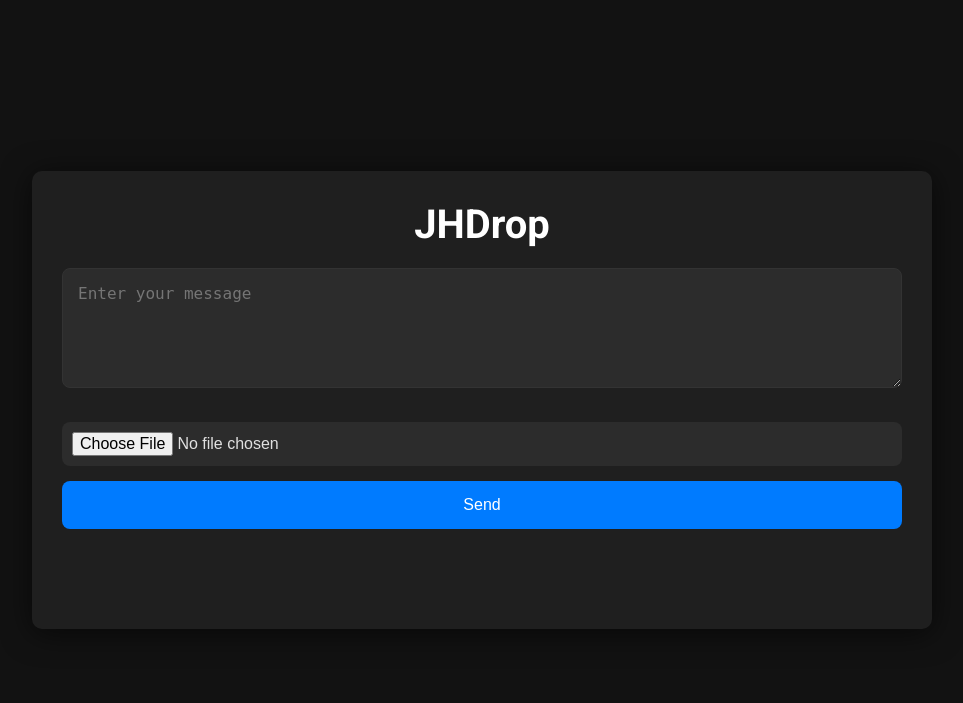
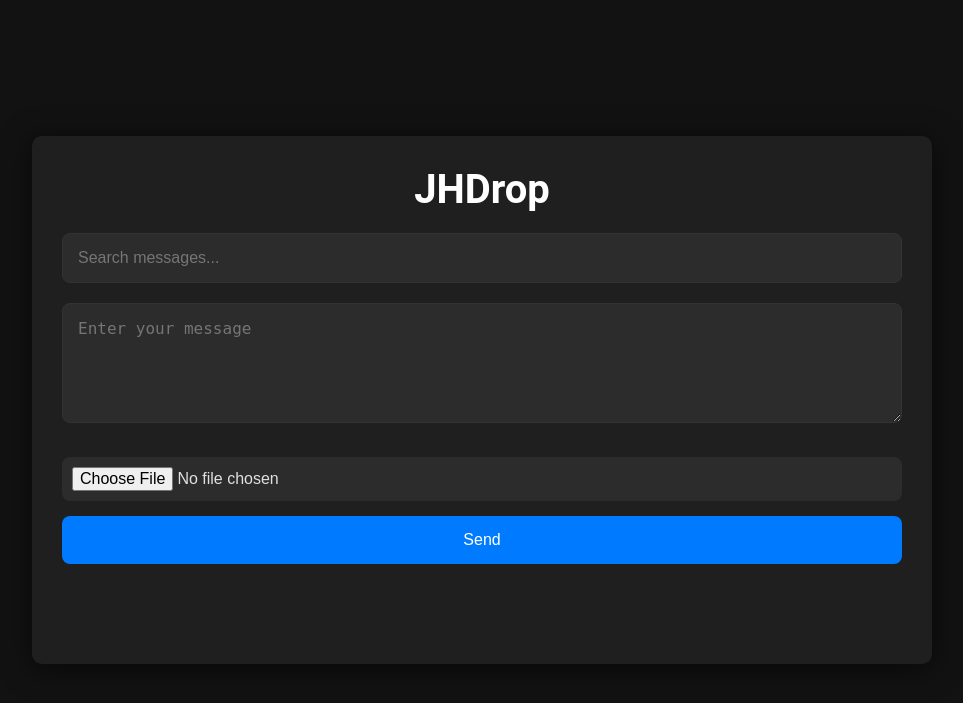
Before and after one commit to benbirchpersonal/jhook.dev, a PHP site: page /share/index.html in a window 1280 px wide. Shown: the top 703 px of the page, without its empty margins (158-1121 px from the left). Run offline with PHP 8.4, Linux system fonts and the light colour scheme; data that the repository does not hold is empty.

Commit message:
added fuzzy search (may work)

```diff
--- a/share/fetch.php
+++ b/share/fetch.php
@@ -11,15 +11,13 @@ if ($conn->connect_error) {
     die("Connection failed: " . $conn->connect_error);
 }
 
-// Fetch messages
-$sql = "SELECT id, message, file_name, created_at FROM messages ORDER BY created_at DESC";
+// Fetch all messages
+$sql = "SELECT id, message, file_name FROM messages";
 $result = $conn->query($sql);
 
 $messages = [];
-if ($result->num_rows > 0) {
-    while ($row = $result->fetch_assoc()) {
-        $messages[] = $row;
-    }
+while ($row = $result->fetch_assoc()) {
+    $messages[] = $row;
 }
 
 echo json_encode(["success" => true, "messages" => $messages]);
--- a/share/index.html
+++ b/share/index.html
@@ -1,7 +1,6 @@
 <!DOCTYPE html>
 <html lang="en">
 <head>
-    <link href="https://fonts.googleapis.com/css2?family=Roboto:wght@400;500;700&display=swap" rel="stylesheet">
     <meta charset="UTF-8">
     <meta name="viewport" content="width=device-width, initial-scale=1.0">
     <title>JHDrop</title>
@@ -10,8 +9,9 @@
 <body>
     <div class="container">
         <h1>JHDrop</h1>
+        <input type="text" id="searchInput" placeholder="Search messages..." class="search-bar">
         <form id="messageForm" enctype="multipart/form-data">
-            <textarea id="messageInput" name="message" placeholder="Enter your message" required></textarea>
+            <textarea id="messageInput" name="message" placeholder="Enter your message"></textarea>
             <input type="file" id="fileInput" name="file">
             <button type="submit">Send</button>
         </form>
--- a/share/script.js
+++ b/share/script.js
@@ -1,3 +1,6 @@
+// Add Fuse.js library for fuzzy search
+import Fuse from 'https://cdn.jsdelivr.net/npm/fuse.js@6.4.6';
+
 document.getElementById("messageForm").addEventListener("submit", function (e) {
     e.preventDefault();
 
@@ -18,6 +21,15 @@ document.getElementById("messageForm").addEventListener("submit", function (e) {
         .catch(err => console.error("Error uploading message:", err));
 });
 
+document.getElementById("searchInput").addEventListener("input", function () {
+    const query = this.value.toLowerCase();
+    if (query) {
+        filterMessages(query);
+    } else {
+        fetchMessages(); // Reset to show all messages
+    }
+});
+
 function fetchMessages() {
     fetch("fetch.php")
         .then(response => response.json())
@@ -26,7 +38,47 @@ function fetchMessages() {
             messagesDiv.innerHTML = ""; // Clear previous messages
 
             if (data.success) {
-                data.messages.forEach(msg => {
+                // Store the messages and create a Fuse.js instance for fuzzy searching
+                const messages = data.messages;
+                const fuse = new Fuse(messages, {
+                    keys: ['message', 'file_name'], // Fields to search
+                    threshold: 0.4 // Adjust threshold for fuzzy search sensitivity
+                });
+
+                // Render all messages
+                messages.forEach(msg => {
+                    const messageElement = createMessageElement(msg);
+                    messagesDiv.appendChild(messageElement);
+                });
+            }
+        })
+        .catch(err => console.error("Error fetching messages:", err));
+}
+
+function filterMessages(query) {
+    fetch("fetch.php")
+        .then(response => response.json())
+        .then(data => {
+            const messagesDiv = document.getElementById("messages");
+            messagesDiv.innerHTML = ""; // Clear previous messages
+
+            if (data.success) {
+                const fuse = new Fuse(data.messages, {
+                    keys: ['message', 'file_name'],
+                    threshold: 0.4
+                });
+
+                const results = fuse.search(query);
+                results.forEach(result => {
+                    const messageElement = createMessageElement(result.item);
+                    messagesDiv.appendChild(messageElement);
+                });
+            }
+        })
+        .catch(err => console.error("Error filtering messages:", err));
+}
+
+function createMessageElement(msg) {
     const messageElement = document.createElement("div");
     messageElement.classList.add("message");
 
@@ -42,11 +94,7 @@ function fetchMessages() {
         messageElement.appendChild(fileLink);
     }
 
-                    messagesDiv.appendChild(messageElement);
-                });
-            }
-        })
-        .catch(err => console.error("Error fetching messages:", err));
+    return messageElement;
 }
 
 // Initial fetch of messages
--- a/share/styles.css
+++ b/share/styles.css
@@ -32,6 +32,25 @@ h1 {
     color: #fff;
     margin-bottom: 20px;
     animation: slideIn 0.8s ease-out;
+}
+
+/* Search Bar */
+.search-bar {
+    width: 100%;
+    padding: 15px;
+    background-color: #2c2c2c;
+    color: #e0e0e0;
+    font-size: 1rem;
+    border-radius: 8px;
+    margin-bottom: 20px;
+    border: 1px solid #333;
+    transition: all 0.3s ease;
+}
+
+.search-bar:focus {
+    border-color: #007bff;
+    background-color: #333;
+    outline: none;
 }
 
 /* Form Styling */
```
Lines whose indentation alone changed are shown as unchanged.
